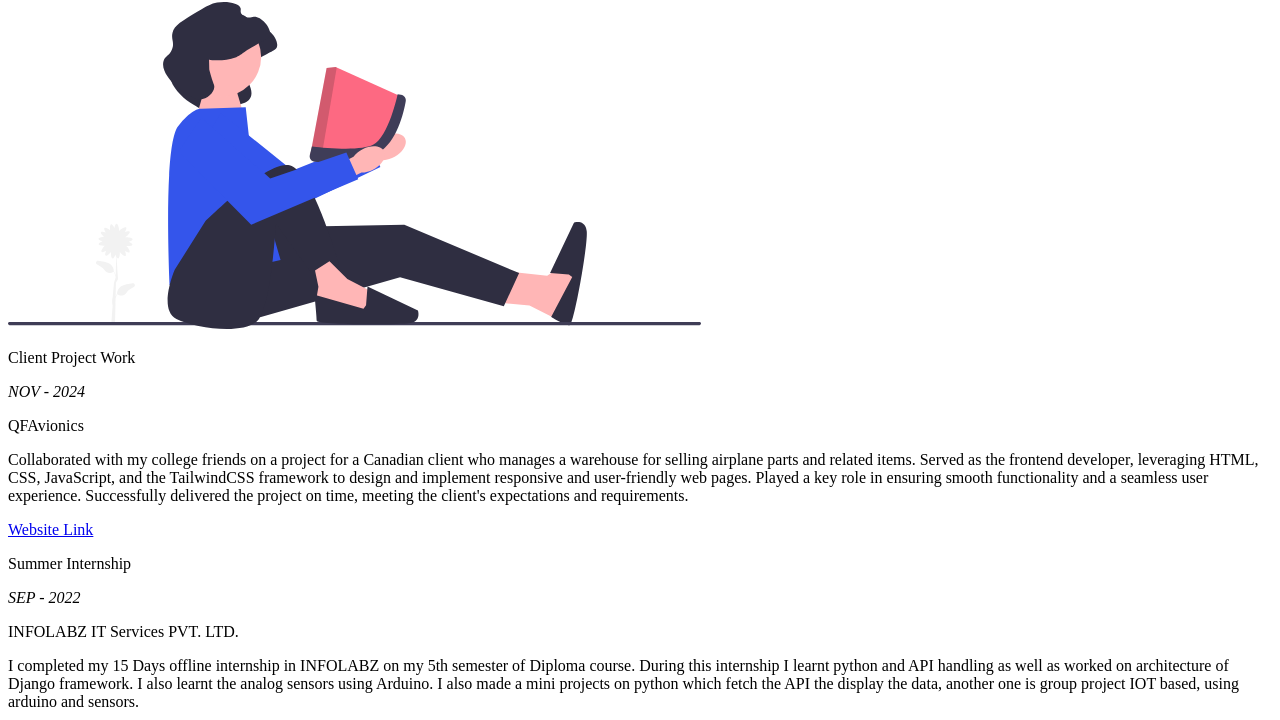
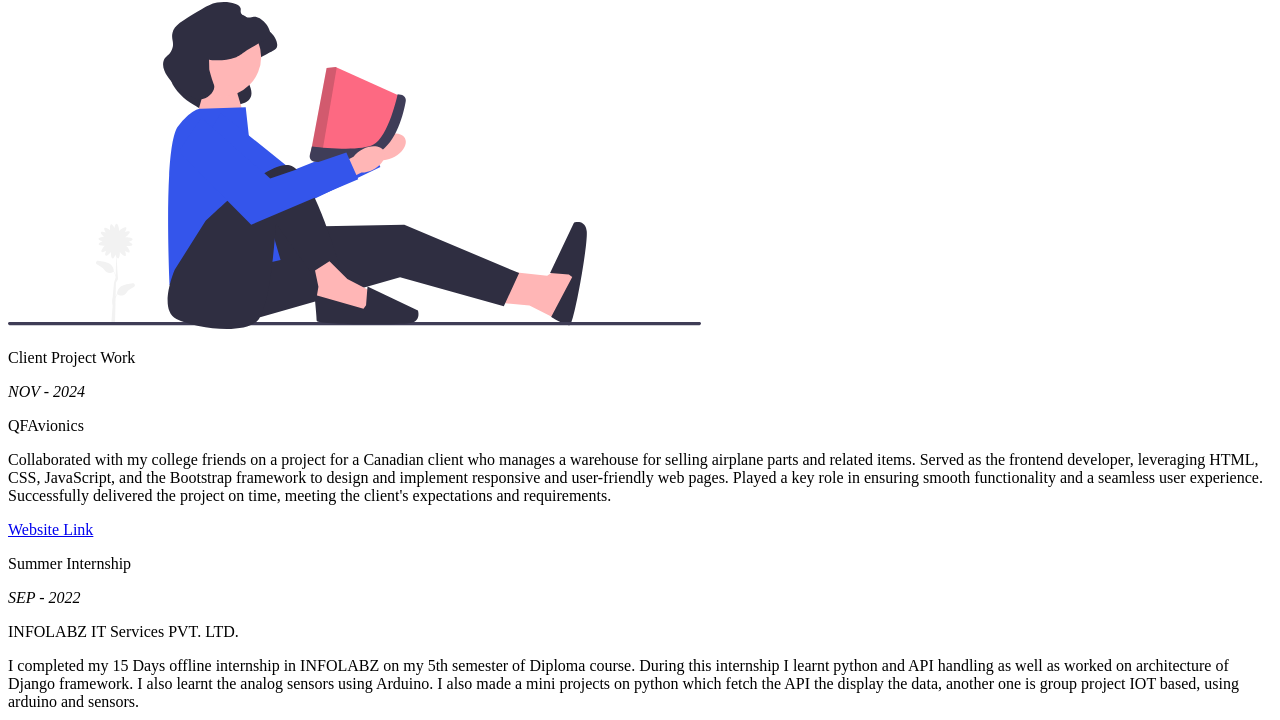
Before and after one commit to NIRMAL-PRAJAPATI/portfolio, a plain HTML site: page skill&experiance.html in a window 1280 px wide. Shown: the part 80-800 px from the top of the page. Drawn offline with Linux system fonts and the light colour scheme.

Commit message:
`Updated skill&experiance.html to change framework from TailwindCSS to Bootstrap`

```diff
--- a/skill&experiance.html
+++ b/skill&experiance.html
@@ -22,7 +22,7 @@
             <p class="text-gray-300">QFAvionics</p>
             <p class="text-gray-500 mb-5">Collaborated with my college friends on a project for a Canadian client who
                 manages a warehouse for selling airplane parts and related items. Served as the frontend developer,
-                leveraging HTML, CSS, JavaScript, and the TailwindCSS framework to design and implement responsive and
+                leveraging HTML, CSS, JavaScript, and the Bootstrap framework to design and implement responsive and
                 user-friendly web pages. Played a key role in ensuring smooth functionality and a seamless user
                 experience. Successfully delivered the project on time, meeting the client's expectations and
                 requirements.</p>
```
